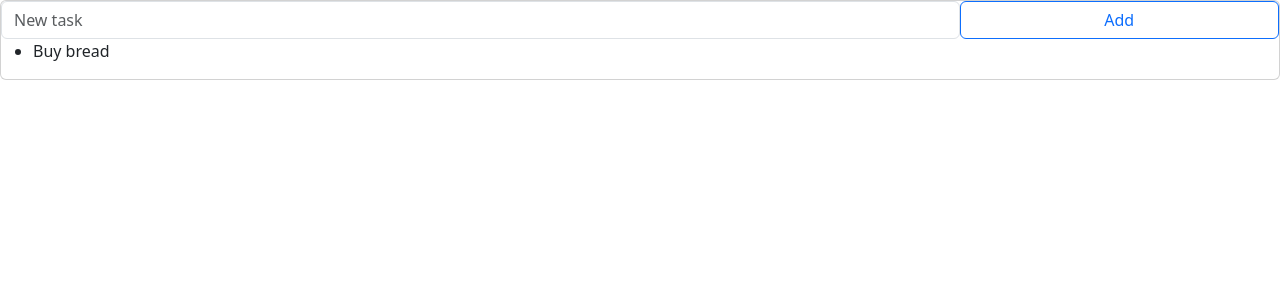
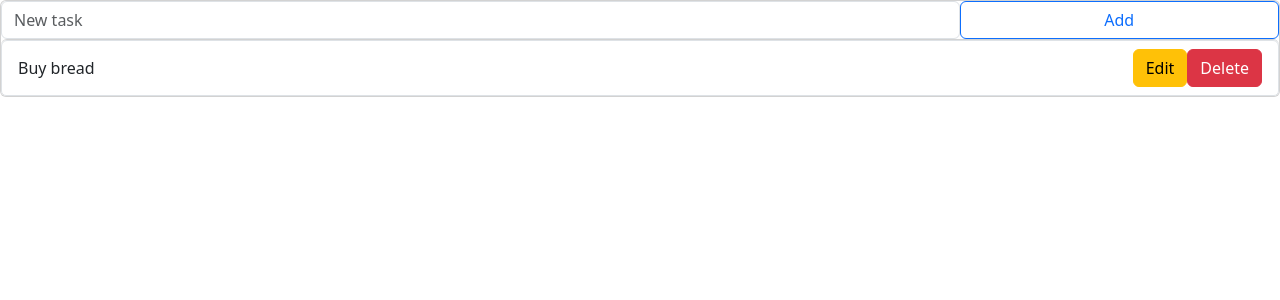
Before and after one commit to GBalatti9/Todo-app, a React (Vite) app: page / in a window 1280 px wide. Shown: the top 300 px of the page. Built offline with nearby package versions, Linux system fonts and the light colour scheme.

Commit message:
Adding styles to the li items

```diff
--- a/src/Container.jsx
+++ b/src/Container.jsx
@@ -2,6 +2,10 @@ import { useEffect, useReducer } from 'react';
 import { AddTodoForm } from './components';
 import { TodoList } from './components/TodoList';
 import { todoReducer } from './helpers/todoReducer';
+
+const ACTIONS = {
+    ADD_TODO: '[TODO] Add Todo',
+}
 
 const initialState = [
     {
@@ -35,7 +39,7 @@ export const Container = () => {
         }
 
         dispatch({
-            type: '[TODO] Add Todo',
+            type: ACTIONS.ADD_TODO,
             payload: newItem,
         })
     }
--- a/src/components/AddTodoForm.jsx
+++ b/src/components/AddTodoForm.jsx
@@ -29,7 +29,7 @@ export const AddTodoForm = ({ onNewTodo }) => {
                 value={ formState.todo ? formState.todo : '' }
                 onChange={ onInputChange }/>
             <button
-                type="button"
+                type="submit"
                 className="btn btn-outline-primary col-3">
                 Add
             </button>
--- a/src/components/TodoItem.jsx
+++ b/src/components/TodoItem.jsx
@@ -3,7 +3,13 @@ export const TodoItem = ({ item }) => {
     console.log({item});
     return (
         <>
-            <li>{item.todo}</li>
+            <li className="list-group-item d-flex align-items-center justify-content-between">
+                {item.todo}
+                <div>
+                <button className="btn btn-warning">Edit</button>
+                <button className="btn btn-danger">Delete</button>
+                </div>
+            </li>
         </>
     )
 }
--- a/src/components/TodoList.jsx
+++ b/src/components/TodoList.jsx
@@ -2,7 +2,7 @@ import { TodoItem } from "./TodoItem"
 
 export const TodoList = ({ items }) => {
     return (
-        <ul>
+        <ul className="list-group">
             {
                 items.map((item, i) => (
                     <TodoItem item={item} key={item + i}/>
```
